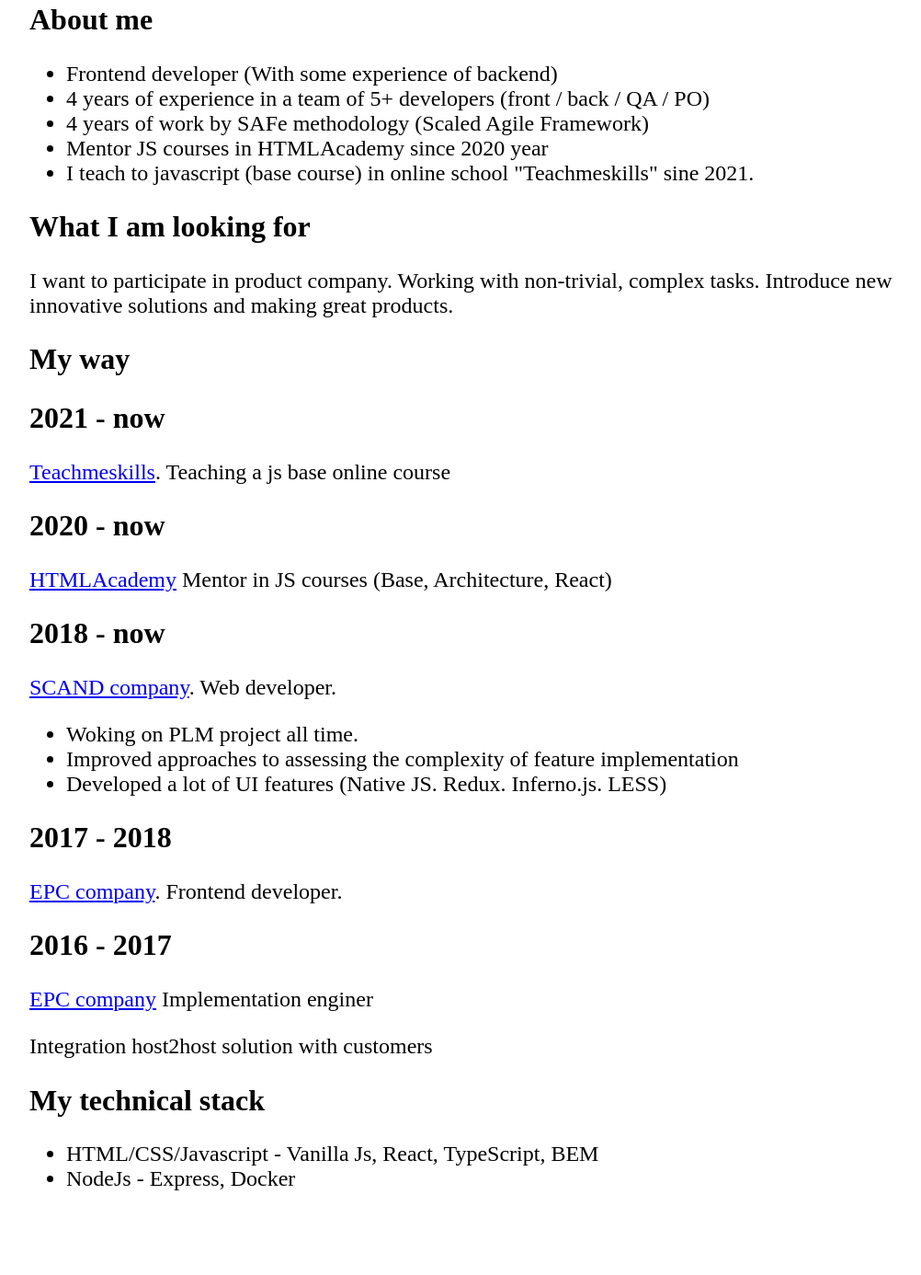
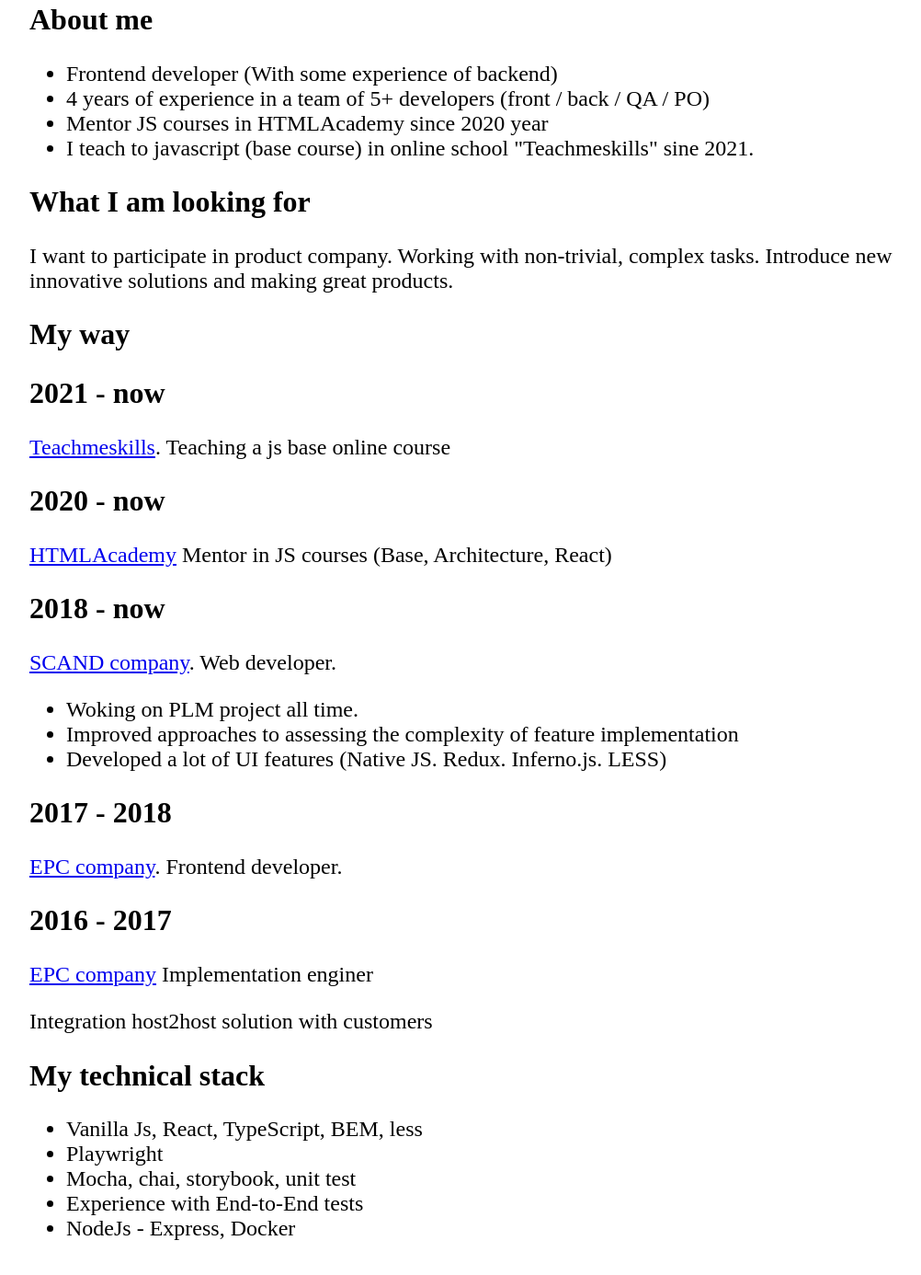
Before and after one commit to G-Milevski/milevski.dev, a plain HTML site: page cv.html in a window 1280 px wide. Shown: the part 376-1762 px from the top of the page at 92% size, without its empty margins (120-1122 px from the left). Before the commit the page ends 1719 px from the top, so only its background shows below. Drawn offline with Linux system fonts and the light colour scheme; files whose address does not match are found by name.

Commit message:
update tech stack

```diff
--- a/cv.html
+++ b/cv.html
@@ -34,7 +34,6 @@
             <ul>
                 <li>Frontend developer (With some experience of backend)</li>
                 <li>4 years of experience in a team of 5+ developers (front / back / QA / PO)</li>
-                <li>4 years of work by SAFe methodology (Scaled Agile Framework)</li>
                 <li>Mentor JS courses in HTMLAcademy since 2020 year</li>
                 <li>I teach to javascript (base course) in online school "Teachmeskills" sine 2021.</li>
             </ul>
@@ -78,7 +77,10 @@
         <section>
             <h2><b>My technical stack</b></h2>
             <ul>
-                <li>HTML/CSS/Javascript - Vanilla Js, React, TypeScript, BEM</li>
+                <li>Vanilla Js, React, TypeScript, BEM, less</li>
+                <li>Playwright</li>
+                <li>Mocha, chai, storybook, unit test</li>
+                <li>Experience with End-to-End tests</li>
                 <li>NodeJs - Express, Docker</li>
             </ul>
         </section>
```
